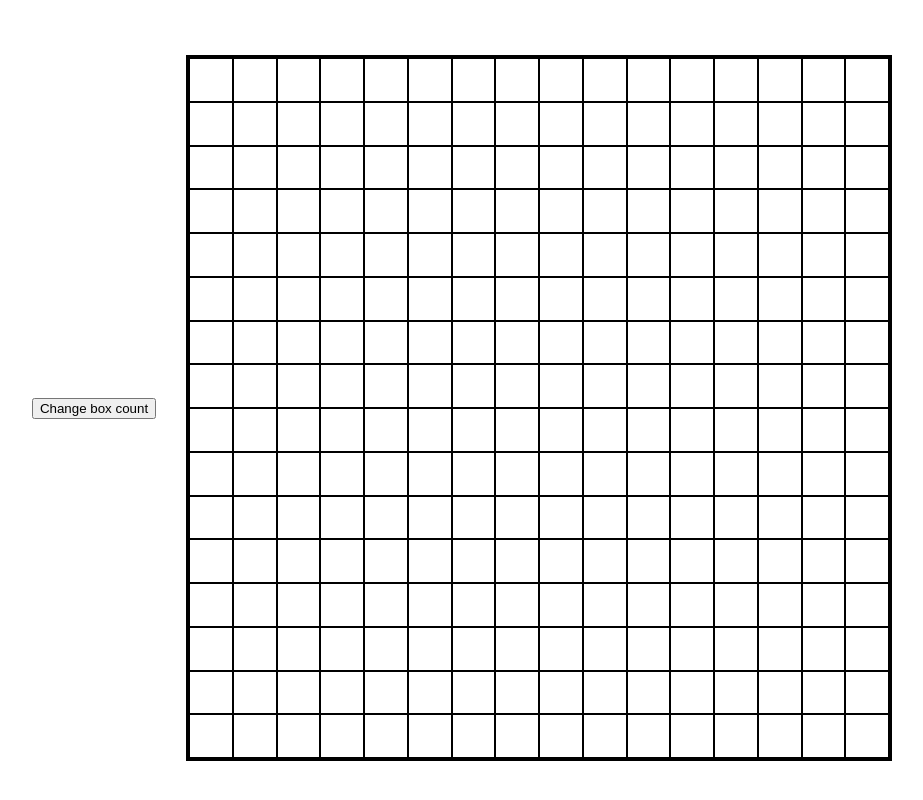
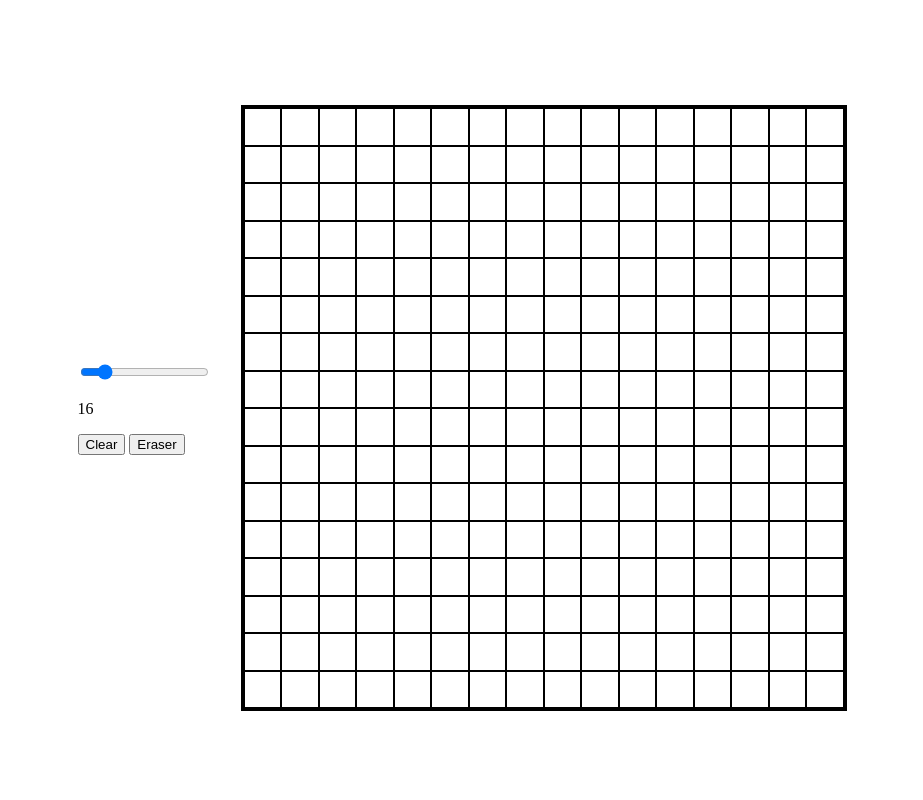
Before and after one commit to DannyMoulier/odin-etchasketch, a plain HTML site: page index.html in a window 1280 px wide. Shown: the whole page, without its empty margins (178-1101 px from the left). Drawn offline with Linux system fonts and the light colour scheme.

Commit message:
added slider

```diff
--- a/index.html
+++ b/index.html
@@ -10,10 +10,23 @@
 </head>
 <body>
     <div id='controls-container'>
-        <button id='box-count'>Change box count</button>
+        <div class="slidecontainer">
+            <input type="range" min="1" max="100" value="16" class="slider" id="boxSizeSlider">
+            <p> <span id="demo"></span></p>
+          </div>
+        <button id="clear-button">Clear</button>
+        <button id="eraser-button">Eraser</button>
     </div>
     <div id='box-container'>
     </div>
 
 </body>
 </html>
+
+
+
+
+
+
+
+        <!-- <button id='box-count'>Change box count</button> -->
--- a/script.js
+++ b/script.js
@@ -1,7 +1,7 @@
 // Set the number of rows and columns for the board
 let numberOfRows = 16;
 let numberOfColumns = numberOfRows;
-let sizeOfField = 700;
+let sizeOfField = 600;
 
 // Function to create the field container
 function createField(sizeOfField) {
@@ -48,13 +48,16 @@ function drawOnBoard() {
 let field = createField(sizeOfField);
 createBoard(numberOfRows, numberOfColumns, field);
 
+const slider = document.querySelector("#boxSizeSlider");
+const output = document.getElementById("demo");
 
-// Add event listener to the "box count" button
+output.innerHTML = slider.value; // Display the default slider value
 const boxCountButton = document.querySelector('#box-count');
-boxCountButton.addEventListener('click', function(e) {
 
-    // Prompt the user to choose the number of rows
-    numberOfRows = Number(prompt("Please choose size"));
+
+slider.oninput = function() {
+    output.innerHTML = this.value;
+    numberOfRows = parseInt(output.innerHTML)
     numberOfColumns = numberOfRows;
 
     // TODO: You might want to update the board based on the new size here
@@ -66,7 +69,52 @@ boxCountButton.addEventListener('click', function(e) {
     createBoard(numberOfRows, numberOfColumns, field);
 
     drawOnBoard();
+}
 
-});
+const clearButton = document.getElementById("clear-button");
+clearButton.onclick = function() {
+    const fieldContents = document.querySelectorAll('.row');
+    fieldContents.forEach(content => {
+        content.remove();
+    })
+    let field = createField(sizeOfField);
+    createBoard(numberOfRows, numberOfColumns, field);
+
+    drawOnBoard();
+}
+
+
 
 drawOnBoard();
+
+
+
+
+
+
+
+
+
+
+
+
+
+
+
+// boxCountButton.addEventListener('click', function(e) {
+
+//     // Prompt the user to choose the number of rows
+//     numberOfRows = Number(prompt("Please choose size"));
+//     numberOfColumns = numberOfRows;
+
+//     // TODO: You might want to update the board based on the new size here
+//     const fieldContents = document.querySelectorAll('.row');
+//     fieldContents.forEach(content => {
+//         content.remove();
+//     })
+//     let field = createField(sizeOfField);
+//     createBoard(numberOfRows, numberOfColumns, field);
+
+//     drawOnBoard();
+
+// });
--- a/style.css
+++ b/style.css
@@ -15,11 +15,11 @@ body {
     height: 700px; */
 }
 
-.row{
+.row {
   display: flex;
 }
 
-.column{
+.column {
   box-sizing: border-box;
   border-color: black;
   border-width: 1px;
@@ -28,6 +28,6 @@ body {
   flex-shrink: 0;
 }
 
-.hover-effect{
+.hover-effect {
   background-color: black;
 }
```
Lines whose indentation alone changed are shown as unchanged.
